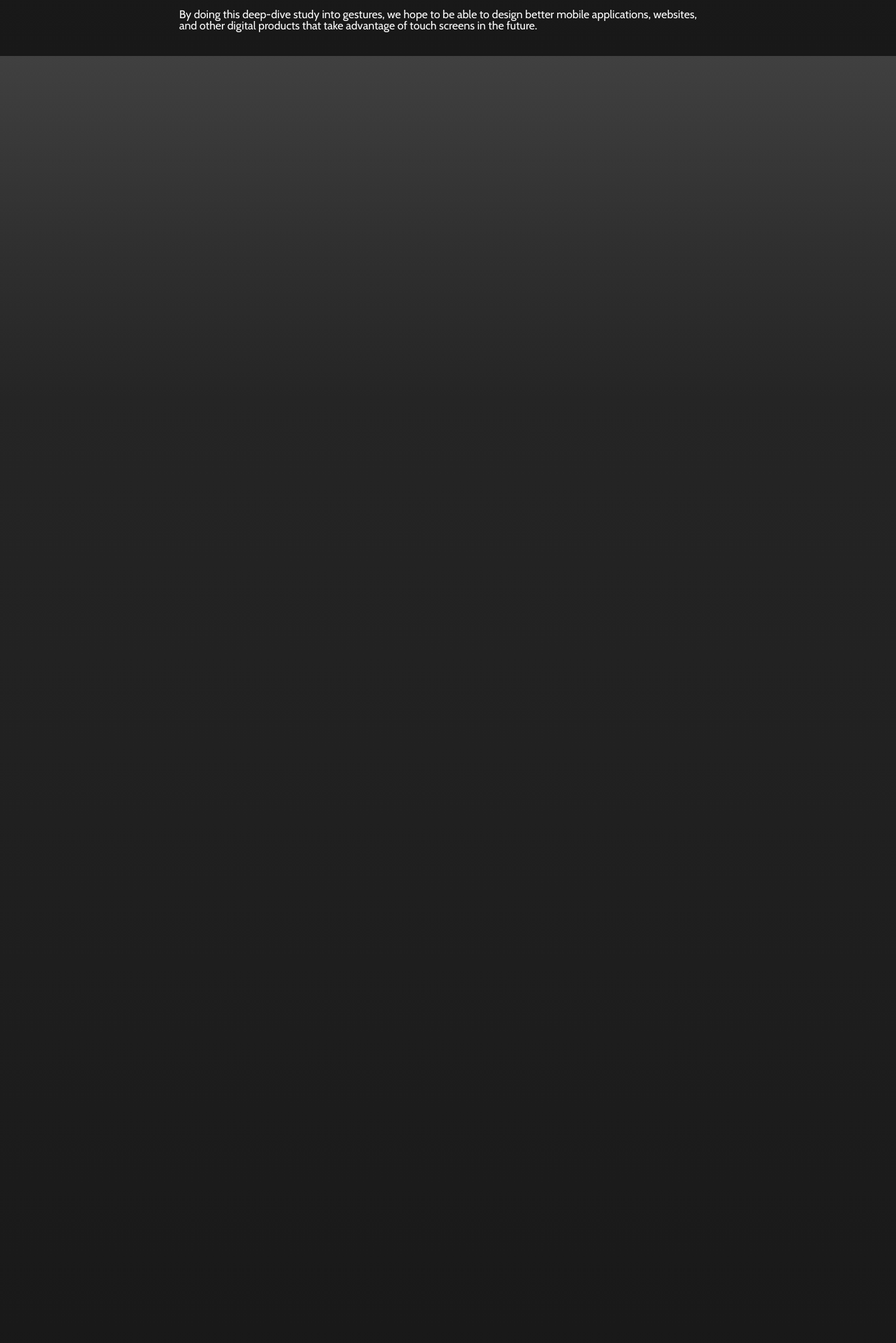
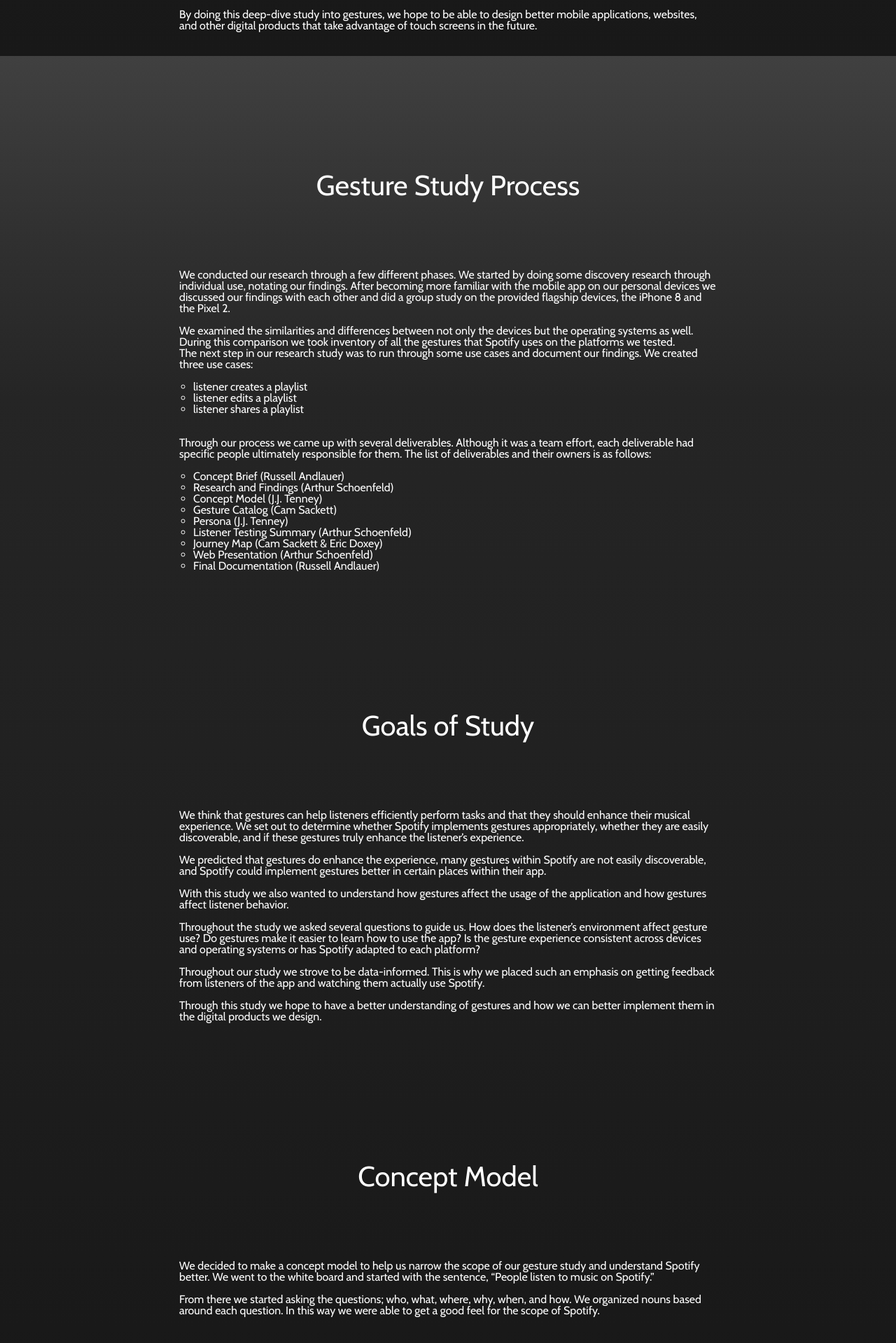
Before and after one commit to Crzychkn/Spotify, a PHP site: page / in a window 1280 px wide; the page is wider, and only the part inside the window is pictured. Shown: the part 1841-3760 px from the top of that part at 70% size. Run offline with PHP 8.4, Linux system fonts and the light colour scheme; some libraries are stand-ins or nearby versions.

Commit message:
Added up to gesture catalog section.

```diff
--- a/css/main.css
+++ b/css/main.css
@@ -58,7 +58,7 @@
   overflow-x: hidden;
   background-image: url("/images/Background (middle section).svg");
   background-color: #181818;
-  height: 4700px;
+  height: 6700px;
   background-repeat-y: no-repeat;
 }
 
@@ -299,21 +299,38 @@
 }
 
 /*--- Scroll Sections ---*/
-#introSection, #gestureIntro {
+#introSection, #gestureCatalog, #conceptModel2, #conceptModel, #studyGoals, #gestureProcess, #gestureIntro {
   color: white;
   text-align: center;
   visibility: hidden;
   margin-top: 200px;
 }
-#introSection h1, #gestureIntro h1 {
+#introSection h1, #gestureCatalog h1, #conceptModel2 h1, #conceptModel h1, #studyGoals h1, #gestureProcess h1, #gestureIntro h1 {
   font-size: 40px;
 }
 
-#introText, #gestureIntroText {
+#introText, #gestureCatalogText, #conceptModelText2, #conceptModelText, #studyGoalsText, #gestureProcessText, #gestureIntroText {
   visibility: hidden;
   margin: auto;
   width: 60%;
   margin-top: 100px;
+}
+
+.gestureLists {
+  padding-left: 20px;
+  list-style-type: circle;
+}
+
+#gestureCatalogImg {
+  margin-top: 20px;
+  float: left;
+  width: 50%;
+}
+
+#gestureCatalogJpg {
+  margin-top: 20px;
+  float: right;
+  width: 50%;
 }
 
 /*----- FOOTER -----*/
--- a/css/phone-default.scss
+++ b/css/phone-default.scss
@@ -4,7 +4,7 @@
 	overflow-x: hidden;
    background-image: url('/images/Background (middle section).svg');
    background-color: #181818;
-   height: 4700px;
+   height: 6700px;
    background-repeat-y: no-repeat;
 }
 
@@ -305,6 +305,63 @@
    @extend #introText;
 }
 
+#gestureProcess {
+   @extend #introSection;
+}
+
+#gestureProcessText {
+   @extend #introText;
+}
+
+.gestureLists {
+   padding-left: 20px;
+   list-style-type: circle;
+}
+
+#studyGoals {
+	@extend #introSection;
+}
+
+#studyGoalsText {
+	@extend #introText;
+}
+
+#conceptModel {
+	@extend #introSection;
+}
+
+#conceptModelText {
+	@extend #introText;
+}
+
+#conceptModel2 {
+	@extend #introSection;
+}
+
+#conceptModelText2 {
+	@extend #introText;
+}
+
+#gestureCatalog {
+	@extend #introSection;
+}
+
+#gestureCatalogText {
+	@extend #introText;
+}
+
+#gestureCatalogImg {
+	margin-top: 20px;
+	float: left;
+	width: 50%;
+}
+
+#gestureCatalogJpg {
+	margin-top: 20px;
+	float: right;
+	width: 50%;
+}
+
 /*----- FOOTER -----*/
 
 footer {
--- a/index.php
+++ b/index.php
@@ -93,6 +93,87 @@
 </div>
 
 
+<div id="gestureProcess">
+   <h1>Gesture Study Process</h1>
+</div>
+
+<div id="gestureProcessText">
+<p>We conducted our research through a few different phases. We started by doing some discovery research through individual use, notating our findings. After becoming more familiar with the mobile app on our personal devices we discussed our findings with each other and did a group study on the provided flagship devices, the iPhone 8 and the Pixel 2.</p>
+<br>
+<p>We examined the similarities and differences between not only the devices but the operating systems as well. During this comparison we took inventory of all the gestures that Spotify uses on the platforms we tested.</p>
+<p>The next step in our research study was to run through some use cases and document our findings. We created three use cases:</p>
+<br>
+<ul class="gestureLists">
+<li>listener creates a playlist</li>
+<li>listener edits a playlist</li>
+<li>listener shares a playlist</li>
+</ul>
+<br>
+<br>
+<p>Through our process we came up with several deliverables. Although it was a team effort, each deliverable had specific people ultimately responsible for them. The list of deliverables and their owners is as follows:</p>
+<br>
+<ul class="gestureLists">
+<li>Concept Brief (Russell Andlauer)</li>
+<li>Research and Findings (Arthur Schoenfeld)</li>
+<li>Concept Model (J.J. Tenney)</li>
+<li>Gesture Catalog (Cam Sackett)</li>
+<li>Persona (J.J. Tenney)</li>
+<li>Listener Testing Summary (Arthur Schoenfeld)</li>
+<li>Journey Map (Cam Sackett & Eric Doxey)</li>
+<li>Web Presentation (Arthur Schoenfeld)</li>
+<li>Final Documentation (Russell Andlauer)</li>
+</div>
+
+<div id="studyGoals">
+   <h1>Goals of Study</h1>
+</div>
+
+<div id="studyGoalsText">
+<p>We think that gestures can help listeners efficiently perform tasks and that they should enhance their musical experience. We set out to determine whether Spotify implements gestures appropriately, whether they are easily discoverable, and if these gestures truly enhance the listener’s experience.</p>
+<br>
+<p>We predicted that gestures do enhance the experience, many gestures within Spotify are not easily discoverable, and Spotify could implement gestures better in certain places within their app.</p>
+<br>
+<p>With this study we also wanted to understand how gestures affect the usage of the application and how gestures affect listener behavior.</p>
+<br>
+<p>Throughout the study we asked several questions to guide us. How does the listener’s environment affect gesture use? Do gestures make it easier to learn how to use the app? Is the gesture experience consistent across devices and operating systems or has Spotify adapted to each platform?</p>
+<br>
+<p>Throughout our study we strove to be data-informed. This is why we placed such an emphasis on getting feedback from listeners of the app and watching them actually use Spotify.</p>
+<br>
+<p>Through this study we hope to have a better understanding of gestures and how we can better implement them in the digital products we design.</p>
+</div>
+
+<div id="conceptModel">
+   <h1>Concept Model</h1>
+</div>
+
+<div id="conceptModelText">
+<p>We decided to make a concept model to help us narrow the scope of our gesture study and understand Spotify better. We went to the white board and started with the sentence, “People listen to music on Spotify.”</p>
+<br>
+<p>From there we started asking the questions; who, what, where, why, when, and how. We organized nouns based around each question. In this way we were able to get a good feel for the scope of Spotify.</p>
+</div>
+
+ <div id="conceptModel2">
+   <h1>Concept Model</h1>
+</div>
+
+<div id="conceptModelText2">
+<br>
+<p>From our white board concept model, J.J. Tenney created a vectorized version of it.</p>
+</div>
+
+<div id="gestureCatalog">
+   <h1>Gesture Catalog</h1>
+</div>
+
+<div id="gestureCatalogText">
+<p>To make our gesture catalog we first looked up both Android and iOS gestures from both the Google and Apple design guideline websites.</p>
+<br>
+<p>We then each went through Spotify trying to find as many of the gestures we could. We came together and compiled a list of gestures within Spotify for each operating system.</p>
+<br>
+<img src="images/gestureSketch1.jpg" id="gestureCatalogImg">
+<img src="images/Spotify-Gestures-@2.jpg" id="gestureCatalogJpg">
+</div>
+
 
     <script src="https://cdnjs.cloudflare.com/ajax/libs/gsap/1.20.4/TweenMax.min.js"></script>
 <script src="//cdnjs.cloudflare.com/ajax/libs/ScrollMagic/2.0.5/ScrollMagic.min.js"></script>
--- a/js/main.js
+++ b/js/main.js
@@ -60,12 +60,35 @@
 
 var timeLine2 = new TimelineLite();
 var timeLine3 = new TimelineLite();
+var timeLine4 = new TimelineLite();
+var timeLine5 = new TimelineLite();
+var timeLine6 = new TimelineLite();
+var timeLine7 = new TimelineLite();
+var timeLine8 = new TimelineLite();
 
 timeLine2.from(introSection, 1, {autoAlpha: 0, opacity: 0})
          .from(introText, 1, {autoAlpha: 0, opacity: 0});
 
 timeLine3.from(gestureIntro, 1, {autoAlpha: 0, opacity: 0})
          .from(gestureIntroText, 1, {autoAlpha: 0, opacity: 0});
+
+timeLine4.from(gestureProcess, 1, {autoAlpha: 0, opacity: 0})
+         .from(gestureProcessText, 1, {autoAlpha: 0, opacity: 0});
+
+timeLine5.from(studyGoals, 1, {autoAlpha: 0, opacity: 0})
+         .from(studyGoalsText, 1, {autoAlpha: 0, opacity: 0});
+
+timeLine6.from(conceptModel, 1, {autoAlpha: 0, opacity: 0})
+         .from(conceptModelText, 1, {autoAlpha: 0, opacity: 0});
+
+timeLine7.from(conceptModel2, 1, {autoAlpha: 0, opacity: 0})
+         .from(conceptModelText2, 1, {autoAlpha: 0, opacity: 0});
+
+timeLine8.from(gestureCatalog, 1, {autoAlpha: 0, opacity: 0})
+         .from(gestureCatalogText, 1, {autoAlpha: 0, opacity: 0})
+			.from(gestureCatalogImg, 1, {autoAlpha: 0, opacity: 0})
+			.from(gestureCatalogJpg, 1, {autoAlpha: 0, opacity: 0});
+
 
 // Controller
 var controller = new ScrollMagic.Controller();
@@ -84,5 +107,40 @@
 .setTween(timeLine3)
 .addTo(controller);
 
+var scene4 = new ScrollMagic.Scene({
+   triggerElement: '#gestureProcess',
+   duration: 400
+})
+.setTween(timeLine4)
+.addTo(controller);
+
+var scene5 = new ScrollMagic.Scene({
+   triggerElement: '#studyGoals',
+   duration: 400
+})
+.setTween(timeLine5)
+.addTo(controller);
+
+var scene6 = new ScrollMagic.Scene({
+   triggerElement: '#conceptModel',
+   duration: 400
+})
+.setTween(timeLine6)
+.addTo(controller);
+
+var scene7 = new ScrollMagic.Scene({
+   triggerElement: '#conceptModel2',
+   duration: 400
+})
+.setTween(timeLine7)
+.addTo(controller);
+
+var scene8 = new ScrollMagic.Scene({
+   triggerElement: '#gestureCatalog',
+   duration: 400
+})
+.setTween(timeLine8)
+.addTo(controller);
+
 
 }
```
Also changed, not shown: images/Spotify-Gestures-@2.jpg (added), images/gestureSketch1.jpg (added).
